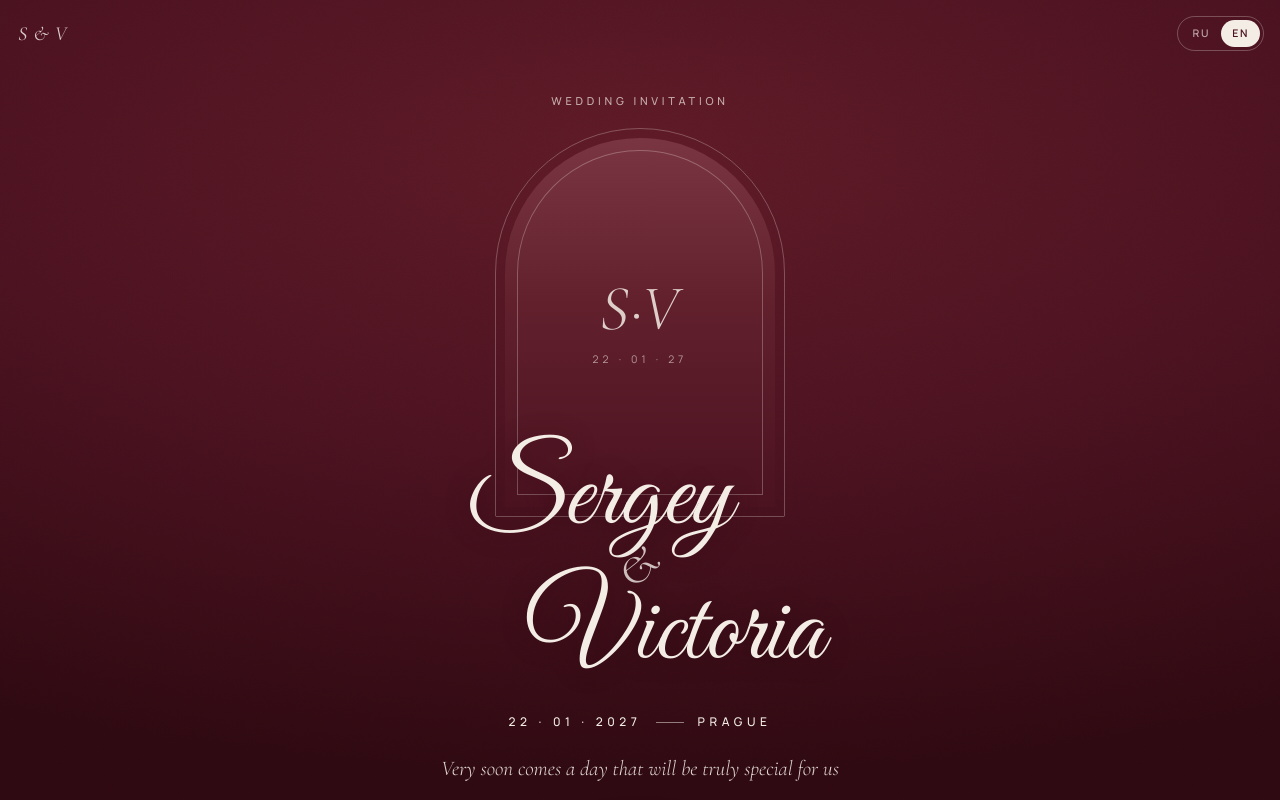
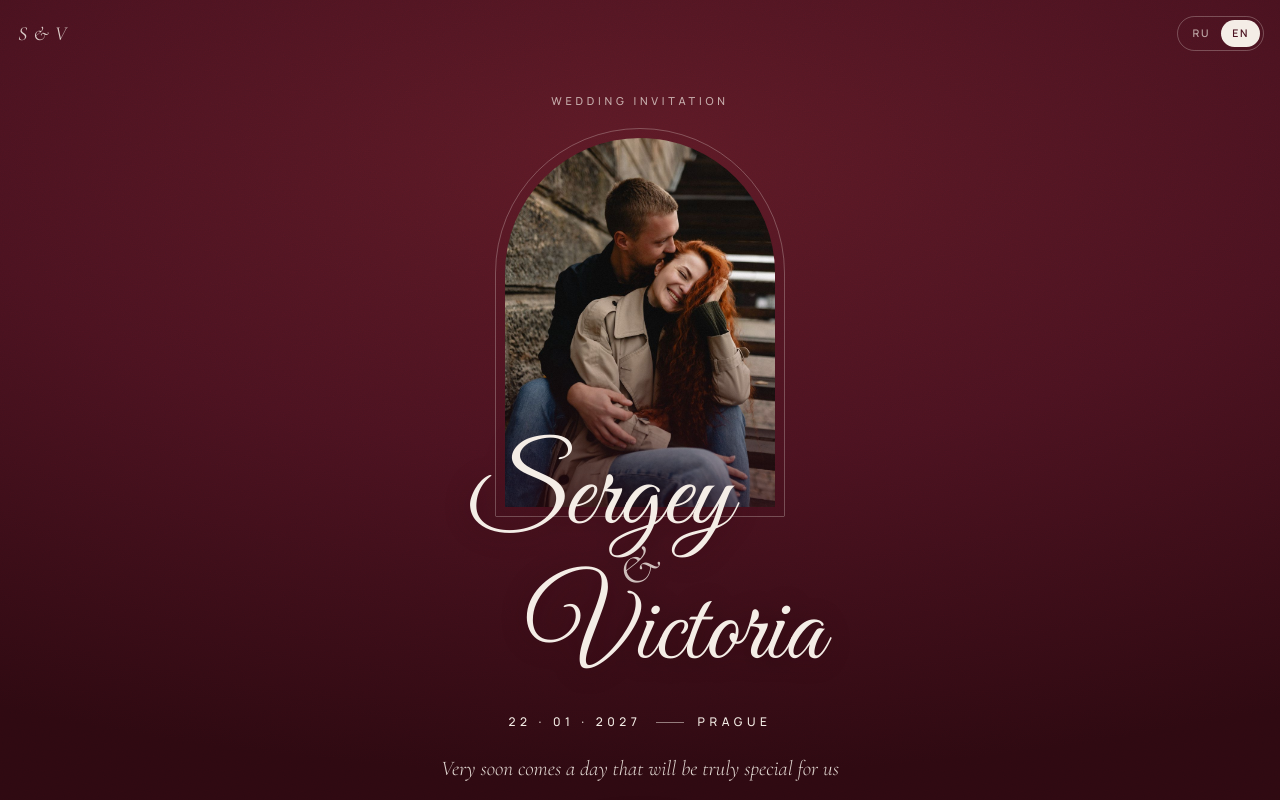
Before and after one commit to filoks13/sergey-victoria, a plain HTML site: page index.html in a window 1280 px wide. Shown: the top 800 px of the page. Drawn offline with nearby package versions, Linux system fonts and the light colour scheme.

Commit message:
Add couple photos: hero, closing and link preview image
Co-Authored-By: Claude Opus 5.5 <noreply@anthropic.com>

```diff
--- a/config.js
+++ b/config.js
@@ -26,10 +26,10 @@ window.WEDDING = {
   // Фото: положите файлы в папку img/. Если файла нет — показывается
   // аккуратная декоративная заглушка, сайт не «ломается».
   photos: {
-    hero:     'img/hero.jpg',      // обложка (вертикальное фото пары)
-    ceremony: 'img/ceremony.jpg',  // обрядный зал ратуши
-    banquet:  'img/banquet.jpg',   // Veranda by Gazda
-    closing:  'img/closing.jpg',   // финальное фото
+    hero:     'img/hero.jpg',      // обложка (вертикальное фото пары, 3:4)
+    ceremony: '',                  // обрядный зал ратуши — например 'img/ceremony.jpg'
+    banquet:  '',                  // Veranda by Gazda — например 'img/banquet.jpg'
+    closing:  'img/closing.jpg',   // финальное фото (3:4)
   },
 
   // ---------------- ТРАНСЛЯЦИЯ ----------------
```
Also changed, not shown: index.html (+5 -2 lines), img/closing.jpg (added), img/hero.jpg (added), img/og.jpg (added).
